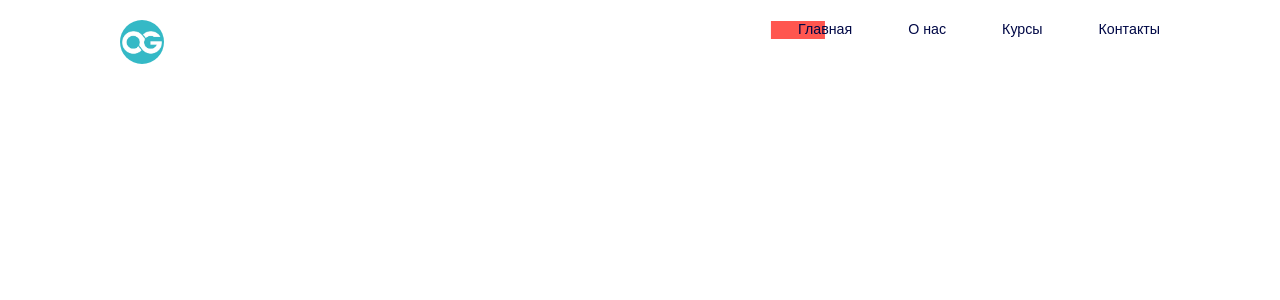
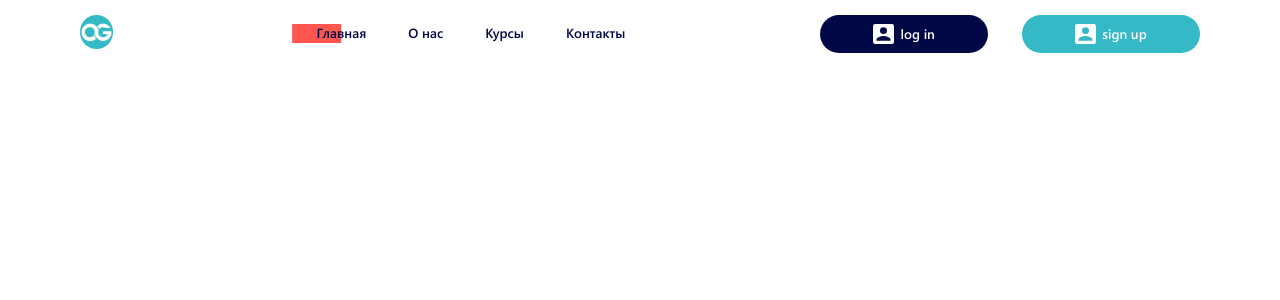
Before and after one commit to Yuzeyzer/ReactJS__Academy--Ogogo, a React (Create React App) app: page / in a window 1280 px wide. Shown: the top 300 px of the page. Built offline with nearby package versions, Linux system fonts and the light colour scheme.

Commit message:
add auth-btns, some refactoring, change container width to padding

```diff
--- a/src/landing/components/header/index.jsx
+++ b/src/landing/components/header/index.jsx
@@ -1,6 +1,7 @@
 import React from 'react';
 import { Link } from 'react-router-dom';
 import logo from '../../assets/jpg/logo.jpg';
+import UserIcon from '../../assets/svg/user-icon.svg';
 import Nav from './nav';
 
 function Header() {
@@ -14,6 +15,16 @@ function Header() {
             </Link>
           </div>
           <Nav />
+          <div className='header__auth-btns auth-btns'>
+            <button className='auth-btns__log-in'>
+              <img src={UserIcon} alt='' />
+              log in
+            </button>
+            <button className='auth-btns__sign-up'>
+              <img src={UserIcon} alt='' />
+              sign up
+            </button>
+          </div>
         </div>
       </div>
     </header>
--- /dev/null
+++ b/src/landing/scss/components/header/_auth-btns.scss
@@ -0,0 +1,26 @@
+.auth-btns {
+	display: flex;
+	&__log-in,
+	&__sign-up {
+		font-family: $segoeUI;
+		font-weight: 600;
+		margin-left: vw(50);
+		display: flex;
+		align-items: center;
+		padding: vw(14) vw(80);
+		border-radius: vw(50);
+		outline: none;
+		border: none;
+		cursor: pointer;
+		color: $white;
+		img {
+			margin-right: vw(10);
+		}
+	}
+	&__log-in {
+		background-color: $darkBlue;
+	}
+	&__sign-up {
+		background-color: $lightBlue;
+	}
+}
--- a/src/landing/scss/components/header/_header.scss
+++ b/src/landing/scss/components/header/_header.scss
@@ -1,5 +1,6 @@
 @import './logo';
 @import './nav';
+@import './auth-btns';
 
 .header {
 	position: absolute;
@@ -10,5 +11,6 @@
 	padding: vw(22) 0;
 	&__row {
 		justify-content: space-between;
+		align-items: center;
 	}
 }
--- a/src/landing/scss/components/header/_nav.scss
+++ b/src/landing/scss/components/header/_nav.scss
@@ -8,9 +8,9 @@
 	&__links {
 		padding: 0 0 vw(3);
 		color: $darkBlue;
-		font-family: $notoSans;
-		font-weight: 500;
-		font-size: vw(16);
+		font-family: $segoeUI;
+		font-weight: 600;
+		font-size: vw(20);
 		z-index: 1;
 		&.active {
 			position: relative;
--- a/src/landing/scss/functions/_responsive.scss
+++ b/src/landing/scss/functions/_responsive.scss
@@ -1,4 +1,4 @@
-@function vw($value, $base: 1440) {
+@function vw($value, $base: 1920) {
 	@return $value / $base * 100vw;
 }
 
--- a/src/landing/scss/helpers/_base.scss
+++ b/src/landing/scss/helpers/_base.scss
@@ -4,7 +4,7 @@
 	box-sizing: border-box;
 }
 .container {
-	max-width: vw(1170);
+	padding: 0 vw(120);
 	margin: auto;
 	@media screen and (max-width: 1024px) {
 		max-width: 100%;
--- a/src/landing/scss/helpers/_variables.scss
+++ b/src/landing/scss/helpers/_variables.scss
@@ -19,3 +19,5 @@ $lightBlue: #35b9c6;
 $robotoCondensed: "Roboto Condensed", sans-serif;
 $notoSans: "Noto Sans TC", sans-serif;
 $philosoph: "Philosopher", sans-serif;
+$poppins: 'Poppins', sans-serif;
+$segoeUI: 'Segoe UI', sans-serif;
```
Also changed, not shown: src/landing/assets/svg/user-icon.svg (added).
